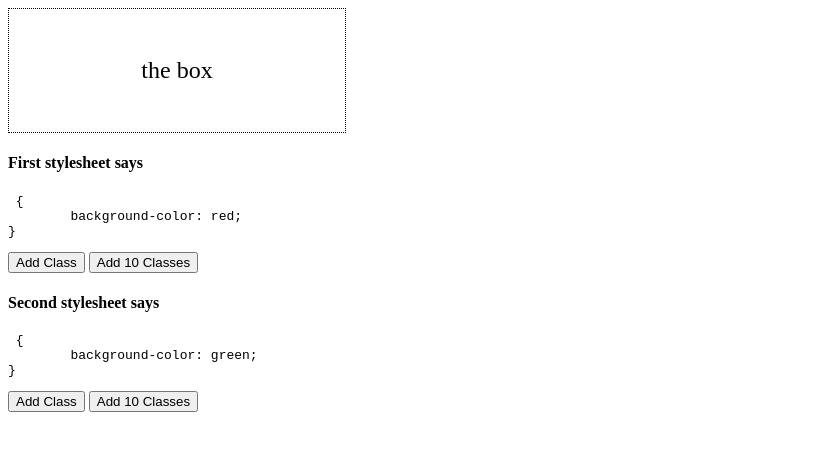
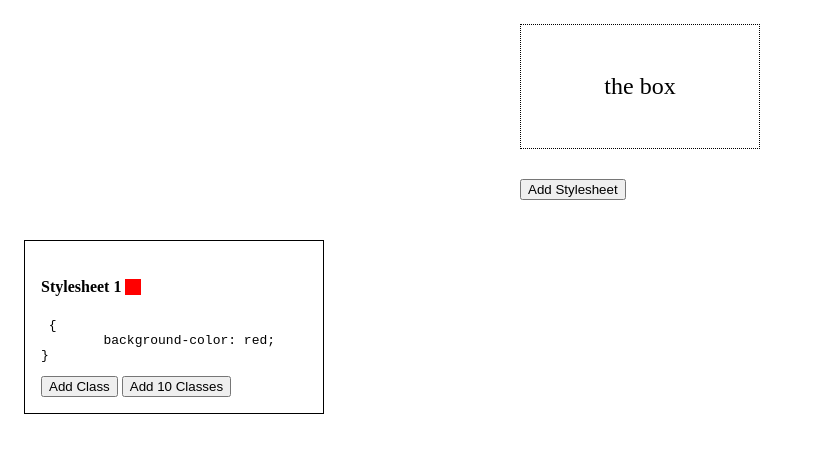
Before and after one commit to AndyCErnst/css-selector-demo, a website: page index.html in a window 1280 px wide. Shown: the whole page, without its empty margins (0-815 px from the left). Drawn offline with nearby package versions, Linux system fonts and the light colour scheme.

Commit message:
add support for up to 8 sheets

```diff
--- a/app.js
+++ b/app.js
@@ -1,37 +1,50 @@
-var $stylesheets =
-	[$('#style1'), $('#style2')];
-var ssRules =
-	[' {\n\tbackground-color: red;\n}',
-	' {\n\tbackground-color: green;\n}'];
-var $ssLists =
-	[ $('#1st-stylesheet-listing'),
-	$('#2nd-stylesheet-listing')];
-var classCounter = [0,0];
+var stylesheets = [];
 var $box = $('#box');
+var sheetDisplayTemplate = _.template($('#sheet-section-template').text());
+var currentSheetNum = 0;
+var colors = ['gray', 'pink', 'green', 'blue', 'purple', 'orange', 'yellow', 'red'];
 
+var addStylesheet = function(){
+	currentSheetNum++;
+	var color = colors.pop();
+	var newRule = ' {\n\tbackground-color: ' + color + ';\n}';
+	var sheetDisplay = sheetDisplayTemplate({number: currentSheetNum, rule: newRule, color: color});
+	var newSheet = {
+		sheet: $('<style>'+newRule+'</style>').appendTo('head'),
+		rule: newRule,
+		counter: 0,
+		display: $(sheetDisplay).appendTo($('#stylesheet-section')).find('.sheet-display')
+	};
+	stylesheets.push(newSheet);
+};
 
-(function init(){
-	$ssLists[0].text(ssRules[0]);
-	$ssLists[1].text(ssRules[1]);
-})()
+$('#add-stylesheet').on('click', addStylesheet);
 
 var addOneClass = function(num) {
 	console.log('num is ' + num);
-	classCounter[num]++;
-	$box.addClass('c'+classCounter[num]);
-	ssRules[num] = '.c'+classCounter[num] + ssRules[num];
-	$stylesheets[num].text(ssRules[num]);
-	$ssLists[num].text(ssRules[num]);
-}
+	var stylesheet = stylesheets[num];
+	console.log('sheet is ');
+	console.dir(stylesheet);
+	stylesheet.counter++;
+	$box.addClass('c'+stylesheet.counter);
+	stylesheet.rule = '.c'+stylesheet.counter + stylesheet.rule;
+	stylesheet.sheet.text(stylesheet.rule);
+	stylesheet.display.text(stylesheet.rule);
+};
 
-$('.add-class').on('click', function(){
+$('#stylesheet-section').on('click', '.add-class', function(){
+	console.log(this);
 	addOneClass($(this).closest('.section').data('id')-1);
 });
 
-$('.add-10-classes').on('click', function(){
-	var id = $(this).closest('.section').data('id');
+$('#stylesheet-section').on('click', '.add-10-classes', function(){
+	var id = $(this).closest('.section').data('id')-1;
 	var i = 10;
 	while(i--) {
-		addOneClass(id-1);
+		addOneClass(id);
 	}
 });
+
+(function init(){
+	addStylesheet();
+})();
--- a/bower.json
+++ b/bower.json
@@ -13,6 +13,7 @@
     "tests"
   ],
   "dependencies": {
-    "jquery": "~2.1.3"
+    "jquery": "~2.1.3",
+    "underscore": "~1.8.3"
   }
 }
--- a/index.html
+++ b/index.html
@@ -3,40 +3,61 @@
 <head>
 	<title>CSS Selector Demo</title>
 	<style>
+		* {
+			box-sizing: border-box;
+		}
+		#box-container {
+			margin: 1em auto;
+			width: 10em;
+			font-size: 24px;
+		}
 		#box {
 			border: 1px dotted black;
+			margin: 1em auto;
 			width: 10em;
 			text-align: center;
-			font-size: 24px;
 			padding: 2em;
 		}
-		.stylesheet {
-			max-width: 500px;
+		.section {
+			max-width: 300px;
+			width: 100%;
+			display: inline-block;
+			margin: 1em;
 			word-break: break-word;
+			vertical-align: text-top;
+			border: 1px solid black;
+			padding: 1em;
+		}
+		.color-swatch {
+			width: 1em;
+			height: 1em;
+			display: inline-block;
+			vertical-align: text-bottom;
 		}
 	</style>
-	<style id="style1">
-	</style>
-	<style id="style2"></style>
 </head>
 <body>
-	<div id="box" class="">the box</div>
-
-	<div id="first-section" class="section" data-id="1">
-		<h4>First stylesheet says</h4>
-		<pre id="1st-stylesheet-listing" class="stylesheet">
-		</pre>
-		<button class="add-class">Add Class</button>
-		<button class="add-10-classes">Add 10 Classes</button>
-	</div>
-	<div id="second-section" class="section" data-id="2">
-		<h4>Second stylesheet says</h4>
-		<pre id="2nd-stylesheet-listing" class="stylesheet"></pre>
-		<button class="add-class">Add Class</button>
-		<button class="add-10-classes">Add 10 Classes</button>
+	<div id="box-container">
+		<div id="box" class="">the box</div>
+		<button id="add-stylesheet">Add Stylesheet</button>
 	</div>
 
+	<div id="stylesheet-section">
+	</div>
+
+	<script type="text/template" id="sheet-section-template">
+		<div class="section" data-id="<%= number %>">
+			<h4>
+				Stylesheet <%= number %>
+				<div class="color-swatch" style="background-color: <%= color %>"></div>
+			</h4>
+			<pre class="sheet-display"><%= rule %></pre>
+			<button class="add-class">Add Class</button>
+			<button class="add-10-classes">Add 10 Classes</button>
+		</div>
+	</script>
 	<script src="./bower_components/jquery/dist/jquery.js"></script>
+	<script src="./bower_components/underscore/underscore.js"></script>
 	<script src="./app.js"></script>
 </body>
 </html>
```
